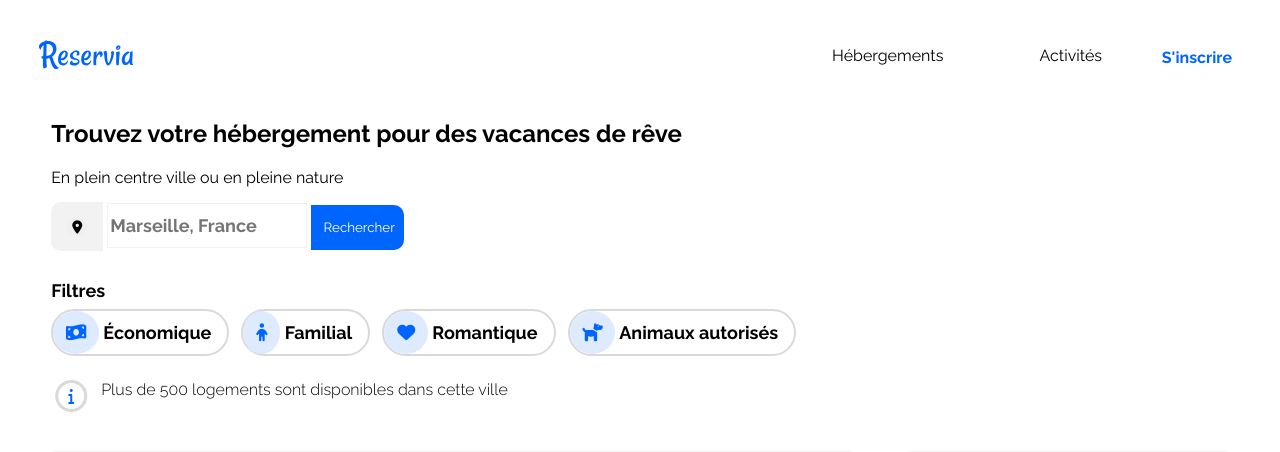
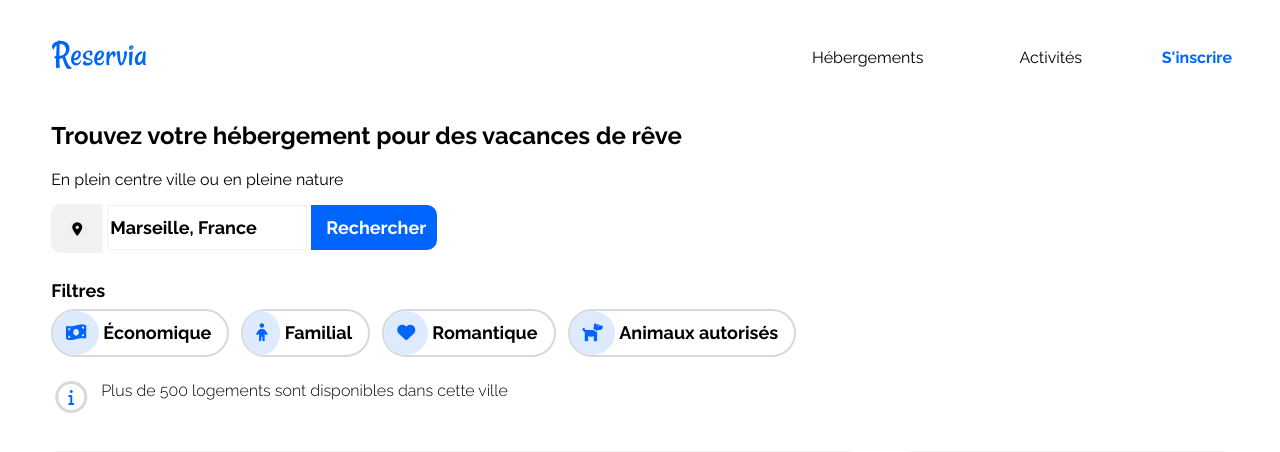
Before and after one commit to jmcob/cvhtml, a PHP site: page /reservia/index.html in a window 1280 px wide. Shown: the top 452 px of the page. Run offline with PHP 8.4, Linux system fonts and the light colour scheme; some libraries are stand-ins or nearby versions.

Commit message:
RC8 relecture du header

```diff
--- a/reservia/styles.css
+++ b/reservia/styles.css
@@ -20,20 +20,12 @@
   --fig-bg-color: white;
 }
 
-/*ESSAI POUR SUPPRIMER l'espace sous le FOOTER*/
-main {
-  margin-bottom: 0px;
-  padding: 0;
-}
+/*POUR SUPPRIMER l'espace sous le FOOTER*/
 body {
-  margin-bottom: 0;
   padding: 0;
   margin: 0;
 }
-html {
-  margin-bottom: 0px;
-  padding: 0;
-}
+
 footer {
   margin: 0;
 }
@@ -48,7 +40,7 @@ a {
   color: var(--font-color);
 }
 .menu {
-  padding: 0px 130px 0px 0px;
+  padding: 0px 150px 0px 0px;
 }
 
 .nav1,
@@ -59,7 +51,7 @@ a {
 
 div .nav1,
 div .nav2 {
-  padding-top: 30px;
+  padding-top: 32px;
 }
 
 div .nav1:hover,
@@ -72,7 +64,7 @@ div .nav2:hover,
 
 .logo {
   position: absolute;
-  left: 3vw;
+  left: 4vw;
   top: 2rem;
 }
 .header {
@@ -101,6 +93,7 @@ nav {
   }
   a:hover {
     border-top: none;
+    color: var(--main-color);
   }
   div .nav1,
   div .nav2 {
@@ -123,7 +116,7 @@ nav {
   }
 
   .subscribe {
-    padding-right: 3vw;
+    padding-right: 4vw;
   }
   .logo {
     position: absolute;
@@ -145,6 +138,9 @@ section.search_field {
   font-size: large;
   font-weight: bold;
 }
+.search_field_form_input::placeholder {
+  color: var(--font-color);
+}
 
 .gps {
   border: none;
@@ -154,6 +150,8 @@ section.search_field {
 .search_field_button {
   color: var(--fig-bg-color);
   background-color: var(--main-color);
+  font-weight: bold;
+  font-size: large;
   margin: 0;
   padding: 2px;
   height: 45px;
```
